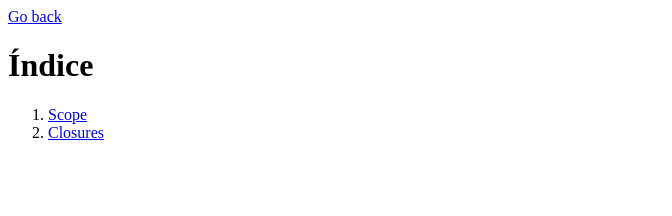
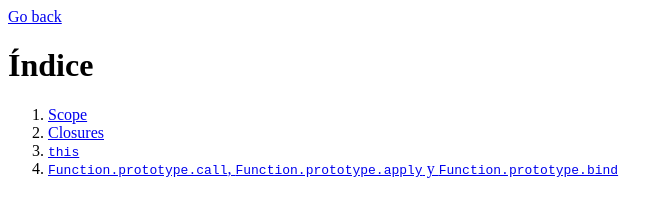
Before and after one commit to erickrsuarezr/JS-Profesional, a website: page ejercicios/index.html in a window 1280 px wide. Shown: the whole page, without its empty margins (0-672 px from the left). Drawn offline with Linux system fonts and the light colour scheme.

Commit message:
Html para ejercicios call, apply y bind, contexto de this

```diff
--- a/ejercicios/index.html
+++ b/ejercicios/index.html
@@ -9,6 +9,14 @@
     <ol>
       <li><a href="/ejercicios/scope.html">Scope</a></li>
       <li><a href="/ejercicios/closures.html">Closures</a></li>
+      <li><a href="/ejercicios/this.html"><code>this</code></a></li>
+      <li>
+        <a href="/ejercicios/call-apply-bind.html">
+          <code>Function.prototype.call</code>,
+          <code>Function.prototype.apply</code> y
+          <code>Function.prototype.bind</code>
+        </a>
+      </li>
     </ol>
   </body>
 </html>
```
